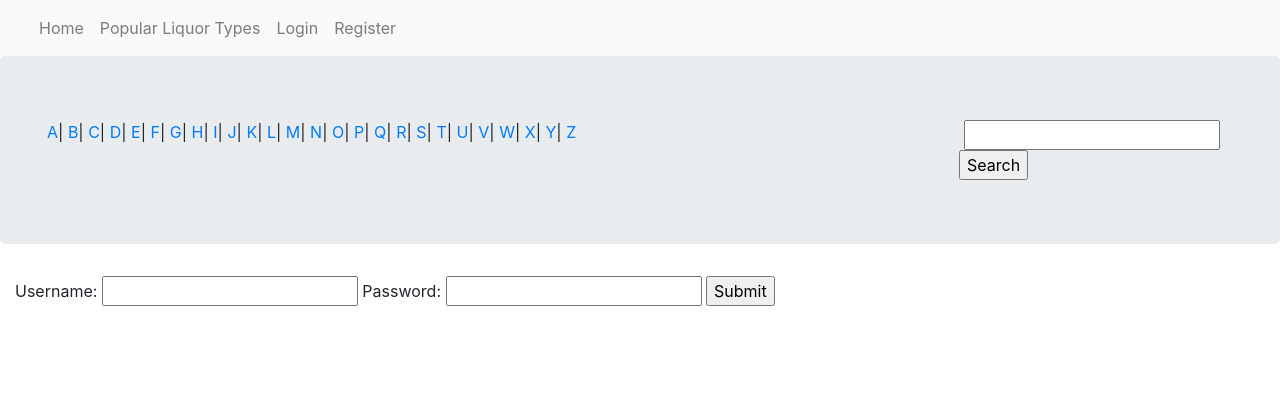
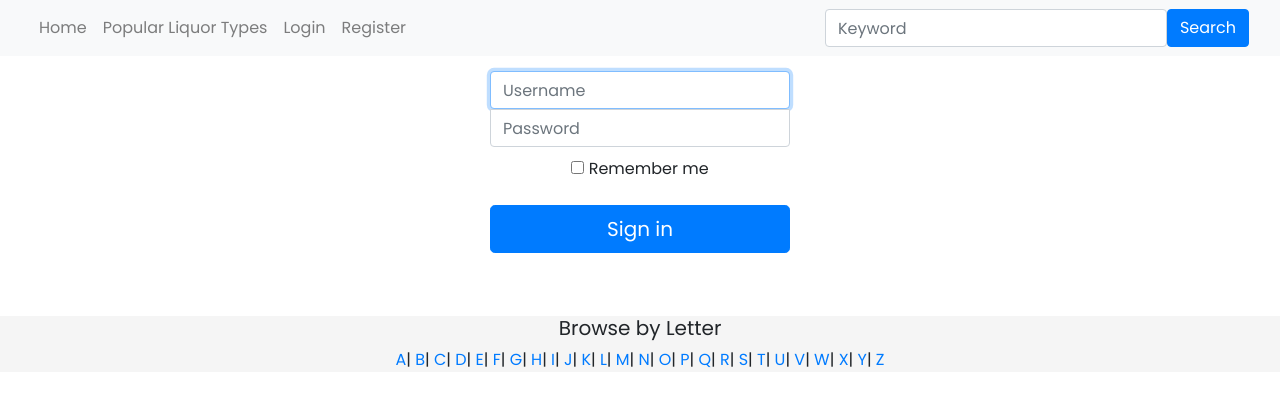
Before and after one commit to kerrylam/cocktail_party, a Flask app: page /login in a window 1280 px wide. Shown: the top 407 px of the page. Run offline with Flask 2, Linux system fonts and the light colour scheme; some libraries are stand-ins or nearby versions.

```diff
--- a/server.py
+++ b/server.py
@@ -296,10 +296,10 @@ def recommended_cocktails():
         cocktails = data['drinks']
         recommended_cocktails.append(cocktails)
     recommended_cocktails_list = recommended_cocktails[0]
-    if len(recommended_cocktails_list) < 10:
+    if len(recommended_cocktails_list) < 20:
         random_cocktails = recommended_cocktails_list
     else:
-        random_cocktails = random.sample(recommended_cocktails_list, 10)
+        random_cocktails = random.sample(recommended_cocktails_list, 20)
     return render_template('recommended-cocktails.html',
                            results=random_cocktails)
 
--- a/static/css/site.css
+++ b/static/css/site.css
@@ -31,3 +31,63 @@ div#login-logout {
     -o-background-size: cover;
     background-size: cover;
 }*/
+
+head {
+    font-family: 'Poppins', sans-serif;
+}
+
+body {
+    font-family: 'Poppins', sans-serif;
+}
+
+.form-signin {
+  width: 100%;
+  max-width: 330px;
+  padding: 15px;
+  margin: 0 auto;
+}
+}
+.form-signin .form-control {
+  position: relative;
+  box-sizing: border-box;
+  height: auto;
+  padding: 10px;
+  font-size: 16px;
+}
+.form-signin .form-control:focus {
+  z-index: 2;
+}
+.form-signin input[type="email"] {
+  margin-bottom: -1px;
+  border-bottom-right-radius: 0;
+  border-bottom-left-radius: 0;
+}
+.form-signin input[type="password"] {
+  margin-bottom: 10px;
+  border-top-left-radius: 0;
+  border-top-right-radius: 0;
+}
+
+.footer {
+  margin: 0;
+  position: relative;
+  text-align: center;
+  bottom: 0;
+  width: 100%;
+  height: auto;
+  line-height: auto;
+  background-color: #f5f5f5;
+}
+
+.card {
+  border: 0;
+}
+
+.card-title {
+  text-align: center;
+  color: #222222;
+}
+
+.card-img-top {
+  border-radius: 8px;
+}
--- a/templates/base.html
+++ b/templates/base.html
@@ -9,6 +9,7 @@
     crossorigin="anonymous"></script>
     <script src="https://cdnjs.cloudflare.com/ajax/libs/popper.js/1.14.7/umd/popper.min.js" integrity="sha384-UO2eT0CpHqdSJQ6hJty5KVphtPhzWj9WO1clHTMGa3JDZwrnQq4sF86dIHNDz0W1" crossorigin="anonymous"></script>
     <script src="https://stackpath.bootstrapcdn.com/bootstrap/4.3.1/js/bootstrap.min.js" integrity="sha384-JjSmVgyd0p3pXB1rRibZUAYoIIy6OrQ6VrjIEaFf/nJGzIxFDsf4x0xIM+B07jRM" crossorigin="anonymous"></script>
+    <link href="https://fonts.googleapis.com/css?family=Poppins&display=swap" rel="stylesheet">
     <link rel="stylesheet" href="https://stackpath.bootstrapcdn.com/bootstrap/4.4.1/css/bootstrap.min.css" integrity="sha384-Vkoo8x4CGsO3+Hhxv8T/Q5PaXtkKtu6ug5TOeNV6gBiFeWPGFN9MuhOf23Q9Ifjh" crossorigin="anonymous">
     <link rel="stylesheet" href="/static/css/site.css">
 </head>
@@ -54,11 +55,21 @@
                     {% endif %}
                 </ul>
             </div>
+            <form class="form-inline" method="GET" action="/cocktail/search">
+                <div class="form-group">
+                <input type="text" name="keyword" class="form-control" placeholder="Keyword">
+                <button class="btn btn-primary" type="submit" value="search">Search</button>
+            </form>
+            </div>
         </div>
     </nav>
-    <div class="container-fluid">
-    <div class="row jumbotron">
-        <div class="col-xs-12 col-sm-6 col-md-6 col-lg-6 col-xl-9">
+
+    {% block body %}
+    {% endblock %}
+    <br><br>
+    <footer class="footer fixed-bottom">
+        <div class="container-fluid">
+            <h5 class="footer-title"> Browse by Letter </h5>
             <div id="alphabet" name="letter">
                 <a href="/browse/A">A</a>|
                 <a href="/browse/B">B</a>|
@@ -88,17 +99,6 @@
                 <a href="/browse/Z">Z</a>
             </div>
         </div>
-        <div class="col-xs-12 col-sm-6 col-md-6 col-lg-6 col-xl-3">
-            <form method="GET" action="/cocktail/search">
-                <label for="search-keyword"></label>
-                <input type="text" name="keyword">
-                <input type="submit" value="Search">
-            </form>
-        </div>
-    </div>
-    {% block body %}
-    {% endblock %}
-
-    </div>
+    </footer>
 </body>
 </html>
--- a/templates/cocktail-details.html
+++ b/templates/cocktail-details.html
@@ -3,7 +3,7 @@
 {% block title %} {{ name }} {% endblock %}
 
 {% block body %}
-    <div class="container-fluid" padding>
+    <div class="container-fluid padding">
         <div class="row">
             <h5> {{ name }} </h5>
         </div>
@@ -13,7 +13,7 @@
             </div>
             <div class="col-7">
                 {% for ingredient in ingredients %}
-                <div class="card d-inline-block" style="max-width: 8rem;">
+                <div class="card d-inline-block" style="max-width: 8rem; margin-left: 20px; margin-right: 20px; margin-bottom: 15px">
                     <img class="card-img-top" src="{{ ingredient['img_url'] }}">
                     <p class="card-text">{{ ingredient['measurement'] }} {{ ingredient['name'] }} </p>
                 </div>
--- a/templates/homepage.html
+++ b/templates/homepage.html
@@ -8,7 +8,7 @@
     <div class="container-fluid padding">
         <div class="row top-cocktails">
             <div class="col-12">
-                <h1 class="display-4">Top Ten Cocktails</h1>
+                <h1 class="display-8">Top Ten Cocktails</h1>
             </div>
             <hr>
         </div>
@@ -16,7 +16,7 @@
             <div class="row padding">
                 {% for cocktails in results %}
                     {% for cocktail in cocktails %}
-                        <div class="col-md-4">
+                        <div class="col-md-3">
                             <div class="card">
                                 {% if session %}
                                     <a href="/cocktail/{{ cocktail['idDrink'] }}" class ="card-link">
--- a/templates/liquor-types.html
+++ b/templates/liquor-types.html
@@ -6,7 +6,7 @@
     <div class="container-fluid padding">
         <div class="row top-cocktails">
             <div class="col-12">
-                <h1 class="display-4">Popular Liquor Types</h1>
+                <h1 class="display-8">Popular Liquor Types</h1>
             </div>
             <hr>
         </div>
--- a/templates/login.html
+++ b/templates/login.html
@@ -3,11 +3,31 @@
 {% block title %} Login {% endblock %}
 
 {% block body %}
+<!--     <form action="/login" method="POST" class="dropdown-menu p-4">
+        <div class="form-group">
+            <label>Username</label>
+            <input type="text" name="username" autocomplete="off" class="form-control">
+        </div>
+        <div class="form-group">
+            <label>Password</label>
+            <input type="password" name="password" autocomplete="off" class="form-control">
+        </div>
+        <button type="submit" class="btn btn-primary">Sign In</button>
+    </form> -->
 
-    <form action="/login" method="POST">
-        Username: <input type="text" name="username" autocomplete="off">
-        Password: <input type="password" name="password" autocomplete="off">
-        <input type="submit">
+
+<body class="text-center">
+    <form action="/login" method="POST" class="form-signin">
+      <label for="inputUsername" class="sr-only">Username</label>
+      <input type="text" name="username" class="form-control" placeholder="Username" required autofocus>
+      <label for="inputPassword" class="sr-only">Password</label>
+      <input type="password" name="password" class="form-control" placeholder="Password" required>
+      <div class="checkbox mb-3">
+        <label>
+          <input type="checkbox" value="remember-me"> Remember me
+        </label>
+      </div>
+      <button class="btn btn-lg btn-primary btn-block" type="submit">Sign in</button>
     </form>
-
+  </body>
 {% endblock %}
--- a/templates/my-profile.html
+++ b/templates/my-profile.html
@@ -8,10 +8,10 @@
     <form class="form-inline" action="/create_new_event" method="POST">
         <div class="form-group">
             <input type="text" name="name" class="form-control" placeholder="Create New Event">
-            <input type="submit" class="form-control">
+            <button class="btn btn-primary" type="submit">Submit</button>
         </div>
     </form>
-
+    <br>
 
     <div class="card text-center">
         <div class="card-header">
--- a/templates/recommended-cocktails.html
+++ b/templates/recommended-cocktails.html
@@ -6,7 +6,7 @@
     <div class="container-fluid padding">
         <div class="row top-cocktails">
             <div class="col-12">
-                <h1 class="display-4">Recommended Cocktails</h1>
+                <h1 class="display-8">Recommended Cocktails</h1>
             </div>
             <hr>
         </div>
```
Also changed, not shown: templates/cocktail-search-results.html (+19 -5 lines).
